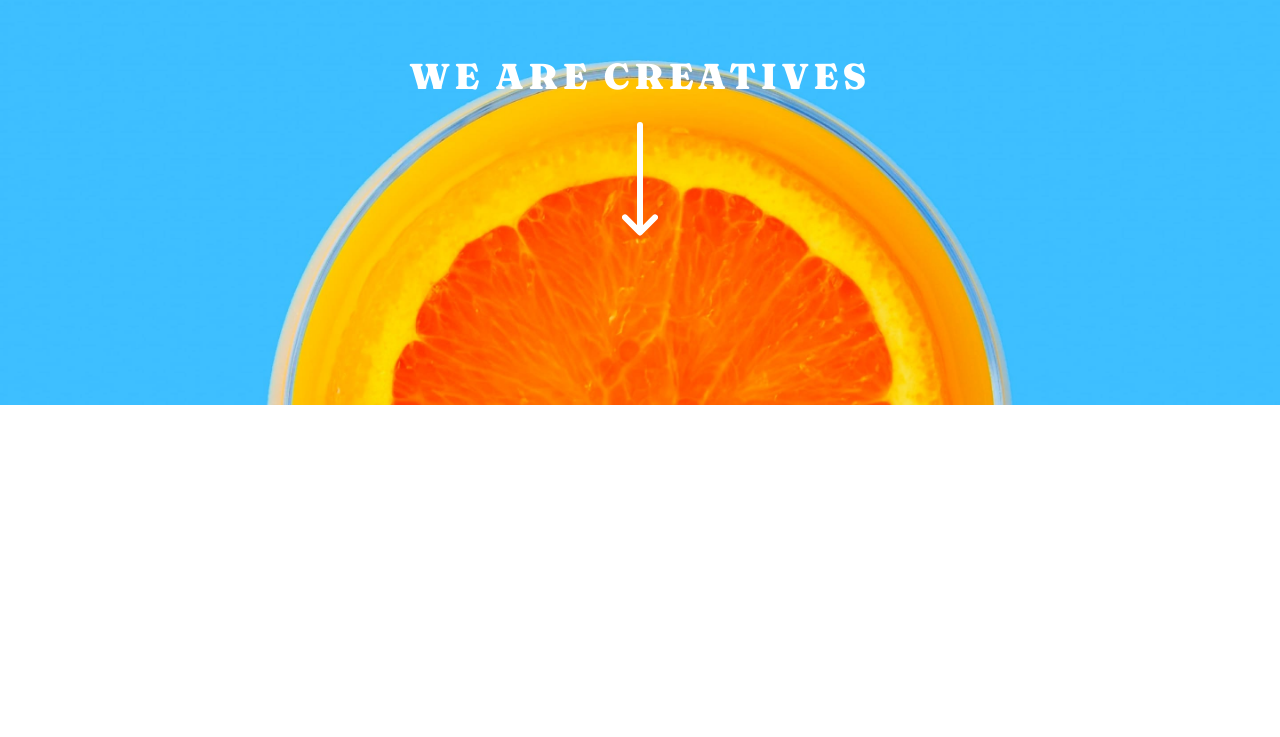
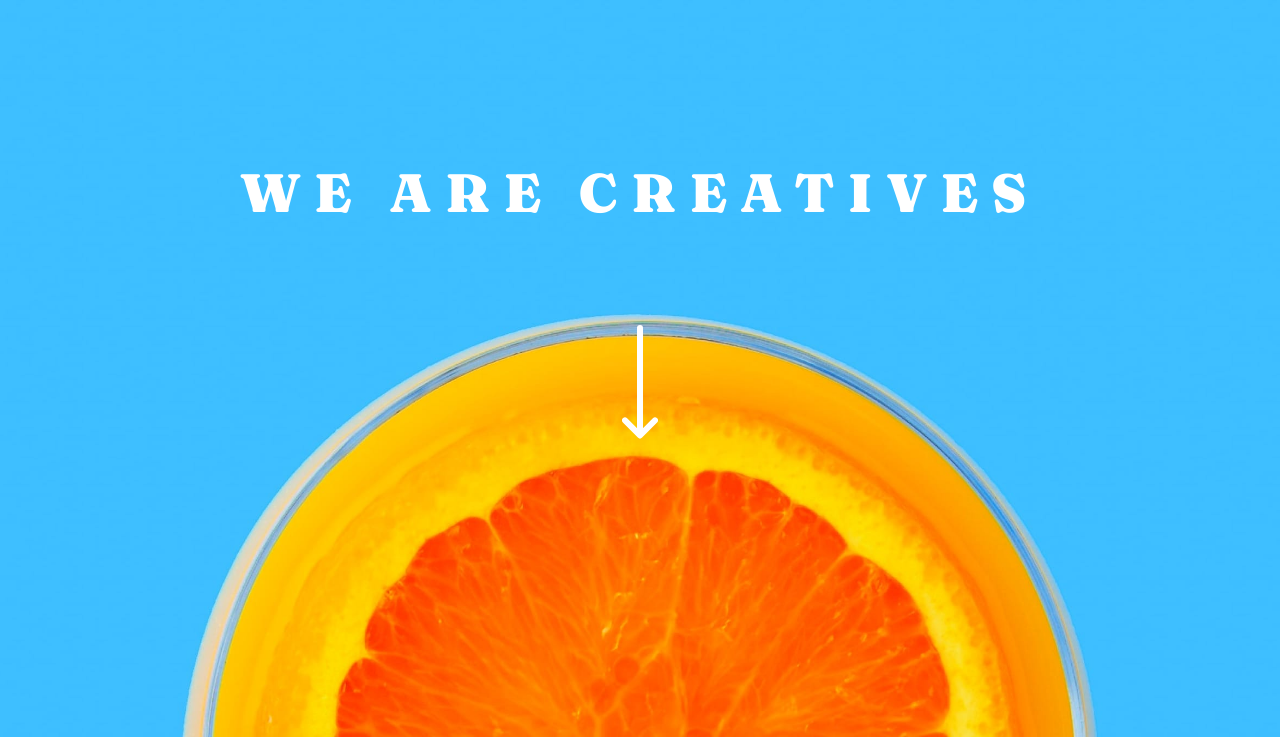
Before and after one commit to kaseyvee/sunnyside-landing, a React (Vite) app: page / in a window 1280 px wide. Shown: the part 135-872 px from the top of the page. Before the commit the page ends 800 px from the top, so only its background shows below. Built offline with nearby package versions, Linux system fonts and the light colour scheme.

Commit message:
Clean hero css

```diff
--- a/src/components/Hero.tsx
+++ b/src/components/Hero.tsx
@@ -25,15 +25,15 @@ const Hero: React.FC = () => {
         />
       </div>
 
-      <h1 className="hero_header">
-        WE ARE CREATIVES
-      </h1>
+      <div className="hero_main">
+        <h1 className="hero_main_header">WE ARE CREATIVES</h1>
 
-      <div className="hero_arrow">
-        <img
-          src="general/icon-arrow-down.svg"
-          alt="arrow pointing down"
-        />
+        <div className="hero_main_header_arrow">
+          <img
+            src="general/icon-arrow-down.svg"
+            alt="arrow pointing down"
+          />
+        </div>
       </div>
     </div>
   )
--- a/src/styles/abstracts/_fonts.scss
+++ b/src/styles/abstracts/_fonts.scss
@@ -14,3 +14,7 @@
   font-family: 'Fraunces', serif;
   font-weight: 900;
 }
+
+p, h1, h2, h3, h4 {
+  margin: 0;
+}
--- a/src/styles/components/_hero.scss
+++ b/src/styles/components/_hero.scss
@@ -1,7 +1,8 @@
 .hero {
-  @include center(column);
+  @include center;
   position: relative;
   height: 30rem;
+  padding: 2rem;
 
   &_bg {
     display: flex;
@@ -18,10 +19,30 @@
     }
   }
 
-  &_header {
-    @include fraunces_bold;
-    color: $white;
-    letter-spacing: 0.25rem;
-    text-align: center;
+  &_main {
+    @include center(column);
+    gap: 2.5rem;
+
+    &_header {
+      @include fraunces_bold;
+      color: $white;
+      letter-spacing: 0.5rem;
+      text-align: center;
+    }
   }
 }
+
+@media (min-width: 480px) {
+  .hero {
+    height: 100vh;
+
+    &_main {
+      gap: 5.5rem;
+
+      &_header {
+        font-size: 3rem;
+        letter-spacing: 0.75rem;
+      }
+    }
+  }
+}
```
